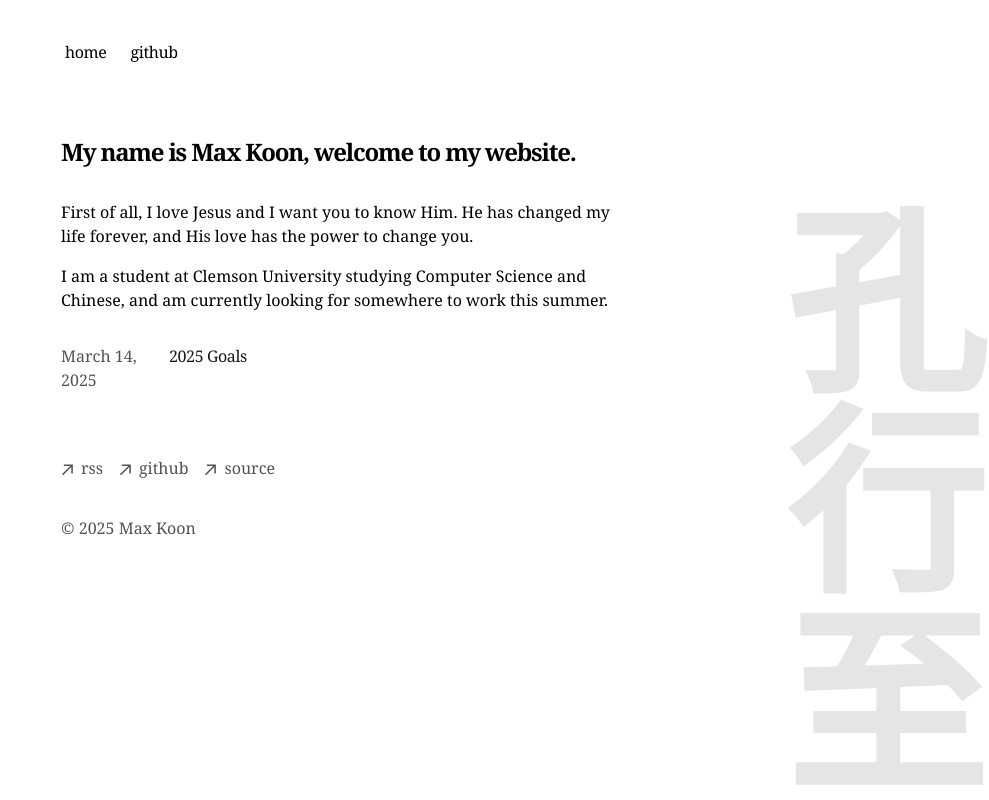
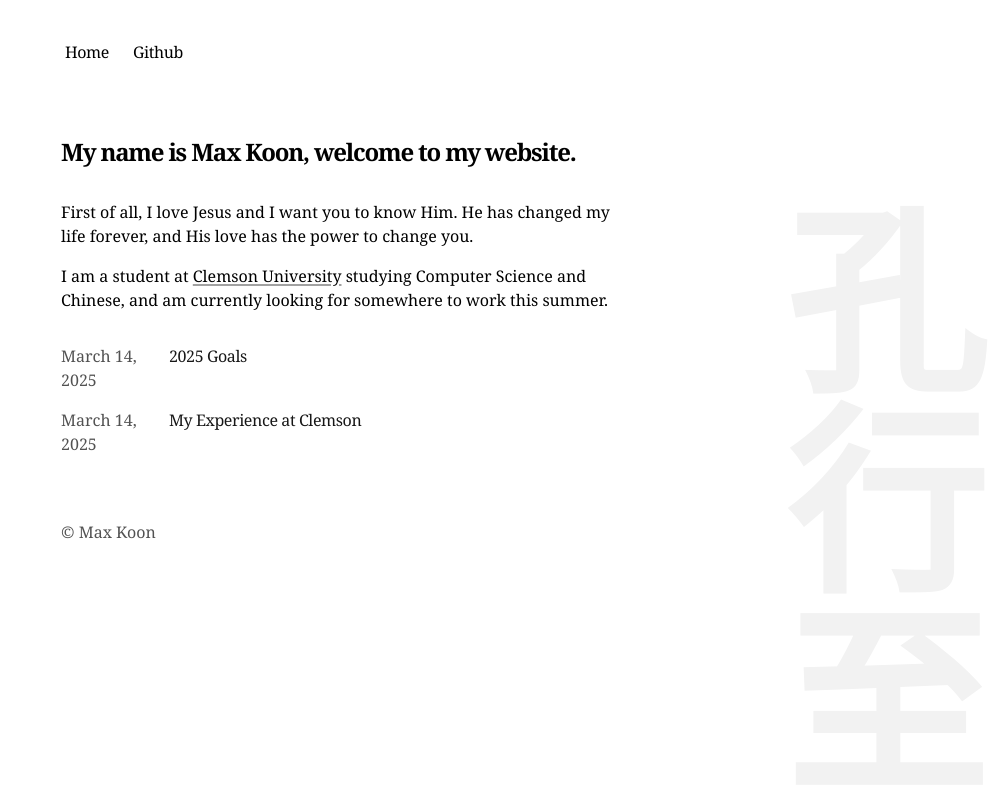
Before and after one commit to k2on/site, a Next.js app: page / in a window 1280 px wide. Shown: the whole page, without its empty margins (291-1280 px from the left). Built offline with nearby package versions, Linux system fonts and the light colour scheme.

Commit message:
feat: clemson post

```diff
--- /dev/null
+++ b/app/blog/posts/clemson.mdx
@@ -0,0 +1,17 @@
+---
+title: "My Experience at Clemson"
+publishedAt: "2025-03-14"
+summary: "My experience at Clemson."
+---
+
+I applied to 3 schools, University of Maryland, Virgina Tech, and Clemson. Only Clemson accepted me so it made my decision very easy.
+
+During the day time, my only focus was on making a successful technology company so that I could make as much money as possible. While at night I immediatly started going downtown, binge drinking, smoking weed, and being sexually promiscuous.
+
+It was not until sophomore year, that I made some new friends who lived differently than the other students. They started to get me to read the Bible and learn about the life of Jesus.
+
+I started to realize that they lived differently because of their faith in Jesus, and to an athiest, their faith seemed like really foolish and silly. While their beliefs that a man could rise from the dead and preform all these miracles didn't seem real, their actions and love for me and others was more real than anyone else I had met before.
+
+I wanted to believe, I just wasn't sure, util I realized that I had to have faith. There was no sign that would come to confirm it, or some logical argument that would prove it, I just had to trust in Jesus.
+
+And on Febuary 22nd, 2024, I confessed that Jesus is Lord and believed in my heart that God rose Him from the dead, and I was saved from my sin and from hell. [(Romans 10:9)](https://www.bible.com/bible/3034/rom.10.9).
--- a/app/components/footer.tsx
+++ b/app/components/footer.tsx
@@ -1,61 +1,7 @@
-function ArrowIcon() {
-  return (
-    <svg
-      width="12"
-      height="12"
-      viewBox="0 0 12 12"
-      fill="none"
-      xmlns="http://www.w3.org/2000/svg"
-    >
-      <path
-        d="M2.07102 11.3494L0.963068 10.2415L9.2017 1.98864H2.83807L2.85227 0.454545H11.8438V9.46023H10.2955L10.3097 3.09659L2.07102 11.3494Z"
-        fill="currentColor"
-      />
-    </svg>
-  )
-}
-
 export default function Footer() {
   return (
     <footer className="mb-16">
-      <ul className="font-sm mt-8 flex flex-col space-x-0 space-y-2 text-neutral-600 md:flex-row md:space-x-4 md:space-y-0 dark:text-neutral-300">
-        <li>
-          <a
-            className="flex items-center transition-all hover:text-neutral-800 dark:hover:text-neutral-100"
-            rel="noopener noreferrer"
-            target="_blank"
-            href="/rss"
-          >
-            <ArrowIcon />
-            <p className="ml-2 h-7">rss</p>
-          </a>
-        </li>
-        <li>
-          <a
-            className="flex items-center transition-all hover:text-neutral-800 dark:hover:text-neutral-100"
-            rel="noopener noreferrer"
-            target="_blank"
-            href="https://github.com/k2on"
-          >
-            <ArrowIcon />
-            <p className="ml-2 h-7">github</p>
-          </a>
-        </li>
-        <li>
-          <a
-            className="flex items-center transition-all hover:text-neutral-800 dark:hover:text-neutral-100"
-            rel="noopener noreferrer"
-            target="_blank"
-            href="https://github.com/k2on/site"
-          >
-            <ArrowIcon />
-            <p className="ml-2 h-7">source</p>
-          </a>
-        </li>
-      </ul>
-      <p className="mt-8 text-neutral-600 dark:text-neutral-300">
-        © {new Date().getFullYear()} Max Koon
-      </p>
+      <p className="mt-8 text-neutral-600 dark:text-neutral-300">© Max Koon</p>
     </footer>
-  )
+  );
 }
--- a/app/components/nav.tsx
+++ b/app/components/nav.tsx
@@ -1,13 +1,13 @@
-import Link from 'next/link'
+import Link from "next/link";
 
 const navItems = {
-  '/': {
-    name: 'home',
+  "/": {
+    name: "Home",
   },
-  'https://github.com/k2on': {
-    name: 'github',
+  "https://github.com/k2on": {
+    name: "Github",
   },
-}
+};
 
 export function Navbar() {
   return (
@@ -27,11 +27,11 @@ export function Navbar() {
                 >
                   {name}
                 </Link>
-              )
+              );
             })}
           </div>
         </nav>
       </div>
     </aside>
-  )
+  );
 }
--- a/app/layout.tsx
+++ b/app/layout.tsx
@@ -55,7 +55,7 @@ export default function RootLayout({
           <Footer />
           <Analytics />
           <SpeedInsights />
-          <p className="fixed bottom-0 right-[140px] text-[200px] font-[900] opacity-10 w-16 font-serif leading-[1]">
+          <p className="fixed bottom-0 right-[140px] text-[200px] font-[900] opacity-[.05] w-16 font-serif leading-[1]">
             孔行至
           </p>
         </main>
--- a/app/page.tsx
+++ b/app/page.tsx
@@ -1,11 +1,20 @@
 import { BlogPosts } from "app/components/posts";
+import Link from "next/link";
 
 export default function Page() {
   return (
     <section>
-      <h1 className="mb-8 text-2xl font-semibold tracking-tighter">My name is Max Koon, welcome to my website.</h1>
+      <h1 className="mb-8 text-2xl font-semibold tracking-tighter">
+        My name is Max Koon, welcome to my website.
+      </h1>
       <p className="mb-4">{`First of all, I love Jesus and I want you to know Him. He has changed my life forever, and His love has the power to change you.`}</p>
-      <p className="mb-4">{`I am a student at Clemson University studying Computer Science and Chinese, and am currently looking for somewhere to work this summer.`}</p>
+      <p className="mb-4 prose">
+        {`I am a student at `}
+        <Link className="underline" href={"/blog/clemson"}>
+          Clemson University
+        </Link>
+        {` studying Computer Science and Chinese, and am currently looking for somewhere to work this summer.`}
+      </p>
       <div className="my-8">
         <BlogPosts />
       </div>
```
